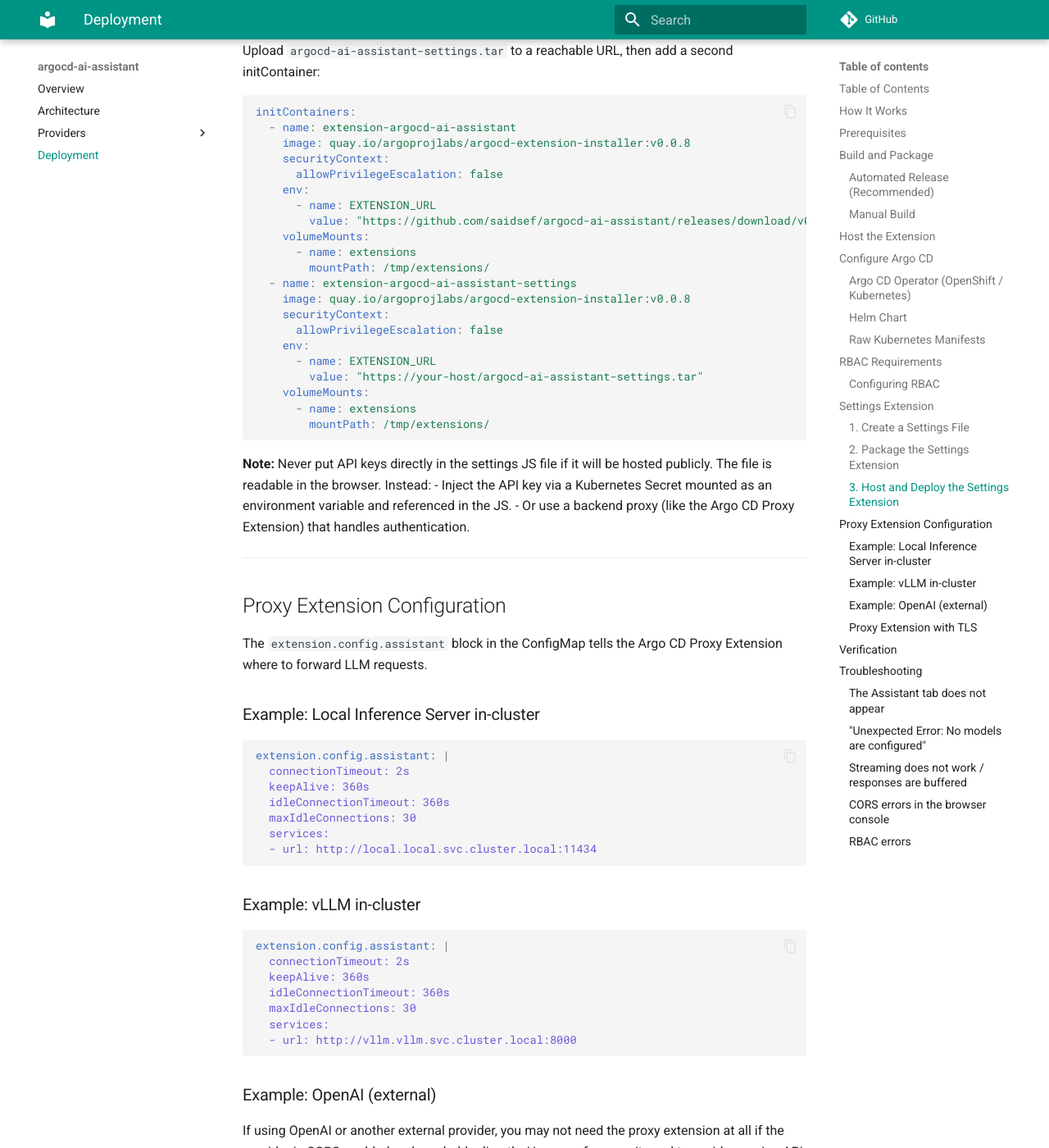
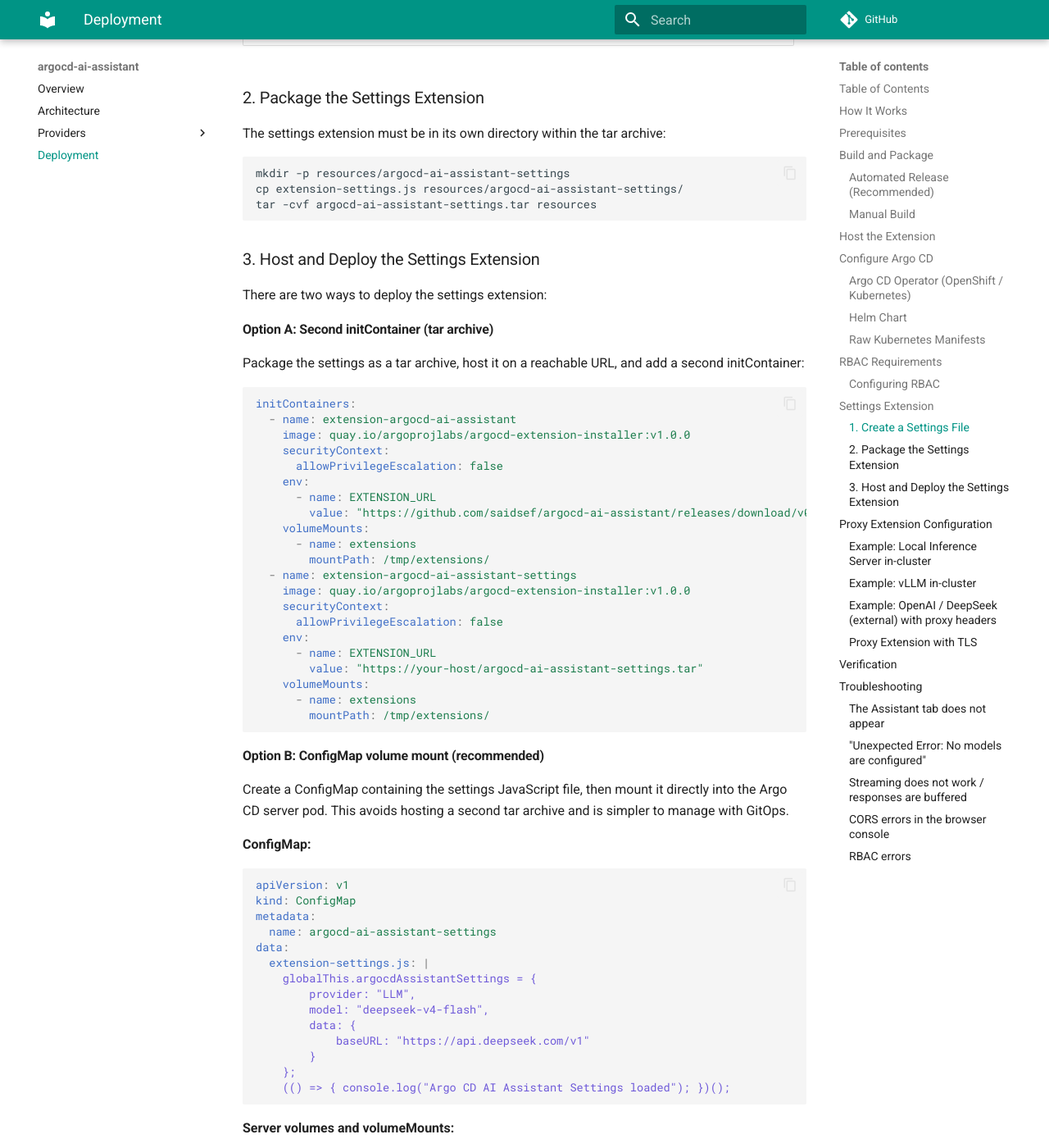
Before and after one commit to saidsef/argocd-ai-assistant, an MkDocs documentation site: the page built from docs/deployment.md, in a window 1280 px wide and 1400 px high, scrolled down 7389 px. Shown: the whole window at 82% size. Built offline with MkDocs 1.6.1 and Material for MkDocs 9.7.7, drawn with Linux system fonts in a browser that asks for light colours; comment, search, counter and statistics services are not loaded; some of the changed text lies outside the part shown.

Commit message:
chore(docs): update deployment guide, architecture overview, and add docs index (#24)
* chore(docs): update deployment guide, architecture overview, and add docs index

- Add docs/index.md as the MkDocs landing page with feature summary and quick links
- Delete docs/requirements.txt (stale; dependencies are managed elsewhere)
- Rewrite architecture.md: add ASCII diagram showing browser→ArgoCD→LLM flow,
  numbered communication steps, and clean up the MCP token flow description
- Update deployment.md: bump extension installer image to v1.0.0, update all
  version references to v0.5.9, fix tar filename (add v-prefix), add Helm
  server.extensions block as an alternative install method, add ConfigMap
  volume mount as Option B for settings, add DeepSeek proxy-headers example
  with a note on the Bearer prefix requirement, and simplify streaming
  troubleshooting to remove the outdated Content-Length header callout
- Update providers/llm.md: add DeepSeek to the OpenAI example, update proxy
  model name, and replace the duplicated install YAML with a reference to
  the deployment guide
- Fix Azure OpenAI URL in README and update docs link to point to the local
  docs/ directory built with MkDocs Material

* chore(docs): add ReadTheDocs config and MkDocs requirements

````diff
--- a/docs/deployment.md
+++ b/docs/deployment.md
@@ -72,7 +72,7 @@
 yarn install --force
 
 # Production build + package with a specific version
-VERSION=0.3.0 yarn run package
+VERSION=0.5.9 yarn run package
 ```
 
 This produces a tar archive at:
@@ -90,10 +90,10 @@
 The Argo CD Extension Installer downloads the extension tar from a URL during pod initialization. Use the GitHub Release asset URL:
 
 ```
-https://github.com/saidsef/argocd-ai-assistant/releases/download/v<version>/extension-argocd-ai-assistant-<version>.tar
+https://github.com/saidsef/argocd-ai-assistant/releases/download/v<version>/extension-argocd-ai-assistant-v<version>.tar
 ```
 
-Replace `<version>` with the latest release tag (e.g., `v0.3.0`).
+Replace `<version>` with the latest release tag (e.g., `v0.5.9`).
 
 If you cannot use GitHub Releases, host the tar file on an internal artifact server, S3 bucket, or HTTP server accessible from the cluster.
 
@@ -129,12 +129,12 @@
       - "--enable-proxy-extension"
     initContainers:
       - name: extension-argocd-ai-assistant
-        image: quay.io/argoprojlabs/argocd-extension-installer:v0.0.8
+        image: quay.io/argoprojlabs/argocd-extension-installer:v1.0.0
         securityContext:
           allowPrivilegeEscalation: false
         env:
           - name: EXTENSION_URL
-            value: "https://github.com/saidsef/argocd-ai-assistant/releases/download/v<version>/extension-argocd-ai-assistant-<version>.tar"
+            value: "https://github.com/saidsef/argocd-ai-assistant/releases/download/v0.5.9/extension-argocd-ai-assistant-v0.5.9.tar"
         volumeMounts:
           - name: extensions
             mountPath: /tmp/extensions/
@@ -163,18 +163,33 @@
     - --enable-proxy-extension
   initContainers:
     - name: extension-argocd-ai-assistant
-      image: quay.io/argoprojlabs/argocd-extension-installer:v0.0.8
+      image: quay.io/argoprojlabs/argocd-extension-installer:v1.0.0
       securityContext:
         allowPrivilegeEscalation: false
       env:
         - name: EXTENSION_URL
-          value: "https://github.com/saidsef/argocd-ai-assistant/releases/download/v0.3.0/extension-argocd-ai-assistant-0.3.0.tar"
+          value: "https://github.com/saidsef/argocd-ai-assistant/releases/download/v0.5.9/extension-argocd-ai-assistant-v0.5.9.tar"
       volumeMounts:
         - name: extensions
           mountPath: /tmp/extensions/
   volumes:
     - name: extensions
       emptyDir: {}
+```
+
+**Alternative: using the chart's built-in `extensions` block**
+
+The Helm chart provides a dedicated `server.extensions` block that manages the initContainer for you:
+
+```yaml
+server:
+  extensions:
+    enabled: true
+    extensionList:
+      - name: argocd-ai-assistant
+        env:
+          - name: EXTENSION_URL
+            value: "https://github.com/saidsef/argocd-ai-assistant/releases/download/v0.5.9/extension-argocd-ai-assistant-v0.5.9.tar"
 ```
 
 ### Raw Kubernetes Manifests
@@ -212,12 +227,12 @@
     spec:
       initContainers:
         - name: extension-argocd-ai-assistant
-          image: quay.io/argoprojlabs/argocd-extension-installer:v0.0.8
+          image: quay.io/argoprojlabs/argocd-extension-installer:v1.0.0
           securityContext:
             allowPrivilegeEscalation: false
           env:
             - name: EXTENSION_URL
-              value: "https://github.com/saidsef/argocd-ai-assistant/releases/download/v<version>/extension-argocd-ai-assistant-<version>.tar"
+              value: "https://github.com/saidsef/argocd-ai-assistant/releases/download/v0.5.9/extension-argocd-ai-assistant-v0.5.9.tar"
           volumeMounts:
             - name: extensions
               mountPath: /tmp/extensions/
@@ -325,22 +340,26 @@
 
 ### 3. Host and Deploy the Settings Extension
 
-Upload `argocd-ai-assistant-settings.tar` to a reachable URL, then add a second initContainer:
+There are two ways to deploy the settings extension:
+
+#### Option A: Second initContainer (tar archive)
+
+Package the settings as a tar archive, host it on a reachable URL, and add a second initContainer:
 
 ```yaml
 initContainers:
   - name: extension-argocd-ai-assistant
-    image: quay.io/argoprojlabs/argocd-extension-installer:v0.0.8
+    image: quay.io/argoprojlabs/argocd-extension-installer:v1.0.0
     securityContext:
       allowPrivilegeEscalation: false
     env:
       - name: EXTENSION_URL
-        value: "https://github.com/saidsef/argocd-ai-assistant/releases/download/v0.3.0/extension-argocd-ai-assistant-0.3.0.tar"
+        value: "https://github.com/saidsef/argocd-ai-assistant/releases/download/v0.5.9/extension-argocd-ai-assistant-v0.5.9.tar"
     volumeMounts:
       - name: extensions
         mountPath: /tmp/extensions/
   - name: extension-argocd-ai-assistant-settings
-    image: quay.io/argoprojlabs/argocd-extension-installer:v0.0.8
+    image: quay.io/argoprojlabs/argocd-extension-installer:v1.0.0
     securityContext:
       allowPrivilegeEscalation: false
     env:
@@ -351,9 +370,46 @@
         mountPath: /tmp/extensions/
 ```
 
+#### Option B: ConfigMap volume mount (recommended)
+
+Create a ConfigMap containing the settings JavaScript file, then mount it directly into the Argo CD server pod. This avoids hosting a second tar archive and is simpler to manage with GitOps.
+
+**ConfigMap:**
+
+```yaml
+apiVersion: v1
+kind: ConfigMap
+metadata:
+  name: argocd-ai-assistant-settings
+data:
+  extension-settings.js: |
+    globalThis.argocdAssistantSettings = {
+        provider: "LLM",
+        model: "deepseek-v4-flash",
+        data: {
+            baseURL: "https://api.deepseek.com/v1"
+        }
+    };
+    (() => { console.log("Argo CD AI Assistant Settings loaded"); })();
+```
+
+**Server volumes and volumeMounts:**
+
+```yaml
+server:
+  volumes:
+    - name: ai-assistant-settings
+      configMap:
+        name: argocd-ai-assistant-settings
+  volumeMounts:
+    - name: ai-assistant-settings
+      mountPath: /tmp/extensions/resources/argocd-ai-assistant-settings
+      readOnly: true
+```
+
 **Note:** Never put API keys directly in the settings JS file if it will be hosted publicly. The file is readable in the browser. Instead:
 - Inject the API key via a Kubernetes Secret mounted as an environment variable and referenced in the JS.
-- Or use a backend proxy (like the Argo CD Proxy Extension) that handles authentication.
+- Or use a backend proxy (like the Argo CD Proxy Extension) that handles authentication via `headers` in `extension.config.assistant`.
 
 ---
 
@@ -385,7 +441,33 @@
   - url: http://vllm.vllm.svc.cluster.local:8000
 ```
 
-### Example: OpenAI (external)
+### Example: OpenAI / DeepSeek (external) with proxy headers
+
+If using an external provider, it is recommended to route through the proxy and inject the Authorization header server-side so the API key never reaches the browser.
+
+```yaml
+extension.config.assistant: |
+  connectionTimeout: 2s
+  keepAlive: 15s
+  idleConnectionTimeout: 60s
+  maxIdleConnections: 30
+  services:
+  - url: https://api.deepseek.com
+    headers:
+    - name: Authorization
+      value: '$openai-api-key'
+```
+
+!!! important "Secret value must include the `Bearer` prefix"
+    The `$` prefix is required for Argo CD template injection — without it the value is treated as a literal string. The placeholder `$openai-api-key` is resolved from an environment variable or secret configured on the Argo CD server.
+
+    **The secret value itself must include the `Bearer ` prefix** (e.g. `Bearer sk-xxxx`). Argo CD injects the raw secret contents into the header, so if you store only the key (`sk-xxxx`) the proxy will send an invalid `Authorization: sk-xxxx` header. Store the full header value in the secret:
+
+    ```
+    Bearer sk-xxxxxxxxxxxxxxxxxxxxxxxxxxxxxxxx
+    ```
+
+    This keeps the API key out of the settings JavaScript file and out of any ConfigMap.
 
 If using OpenAI or another external provider, you may not need the proxy extension at all if the provider is CORS-enabled and reachable directly. However, for security and to avoid exposing API keys to the browser, it is recommended to route through the proxy or use a backend gateway.
 
@@ -447,8 +529,8 @@
 
 ### Streaming does not work / responses are buffered
 
-- The extension sets `Content-Length: -1` to work around Go reverse proxy buffering. This is handled automatically.
-- If responses still buffer, verify your Argo CD version supports proxy extensions with streaming.
+- Verify your Argo CD version supports proxy extensions with streaming (requires Argo CD >= v2.13).
+- Check that the proxy extension configuration includes a reasonable `connectionTimeout` and that the LLM backend supports streaming.
 
 ### CORS errors in the browser console
 
````
Also changed, not shown: .readthedocs.yaml (added, +13 -0 lines), README.md (+2 -2 lines), docs/architecture.md (+29 -8 lines), docs/index.md (added, +21 -0 lines), docs/providers/llm.md (+4 -45 lines), docs/requirements.txt (+4 -10 lines).
